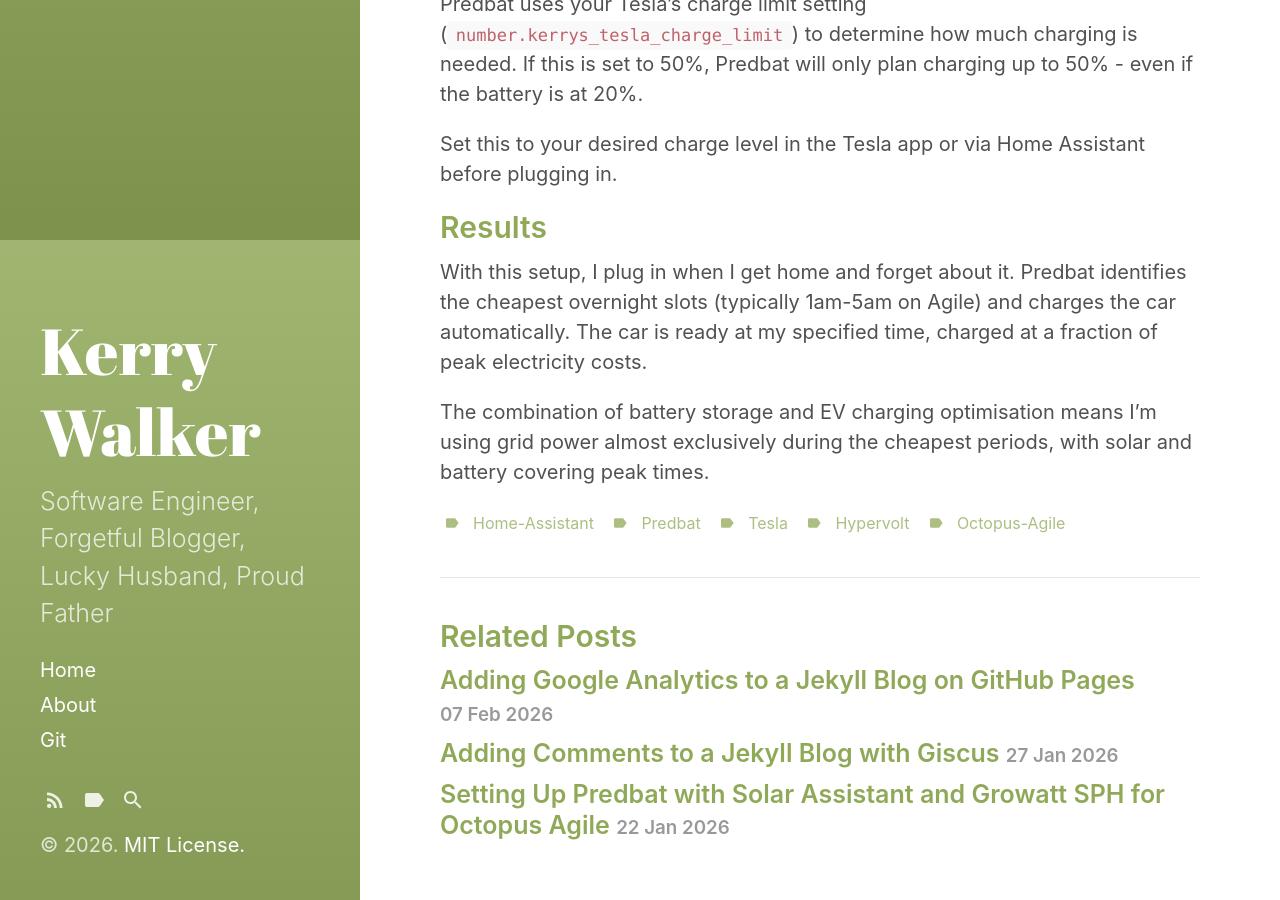
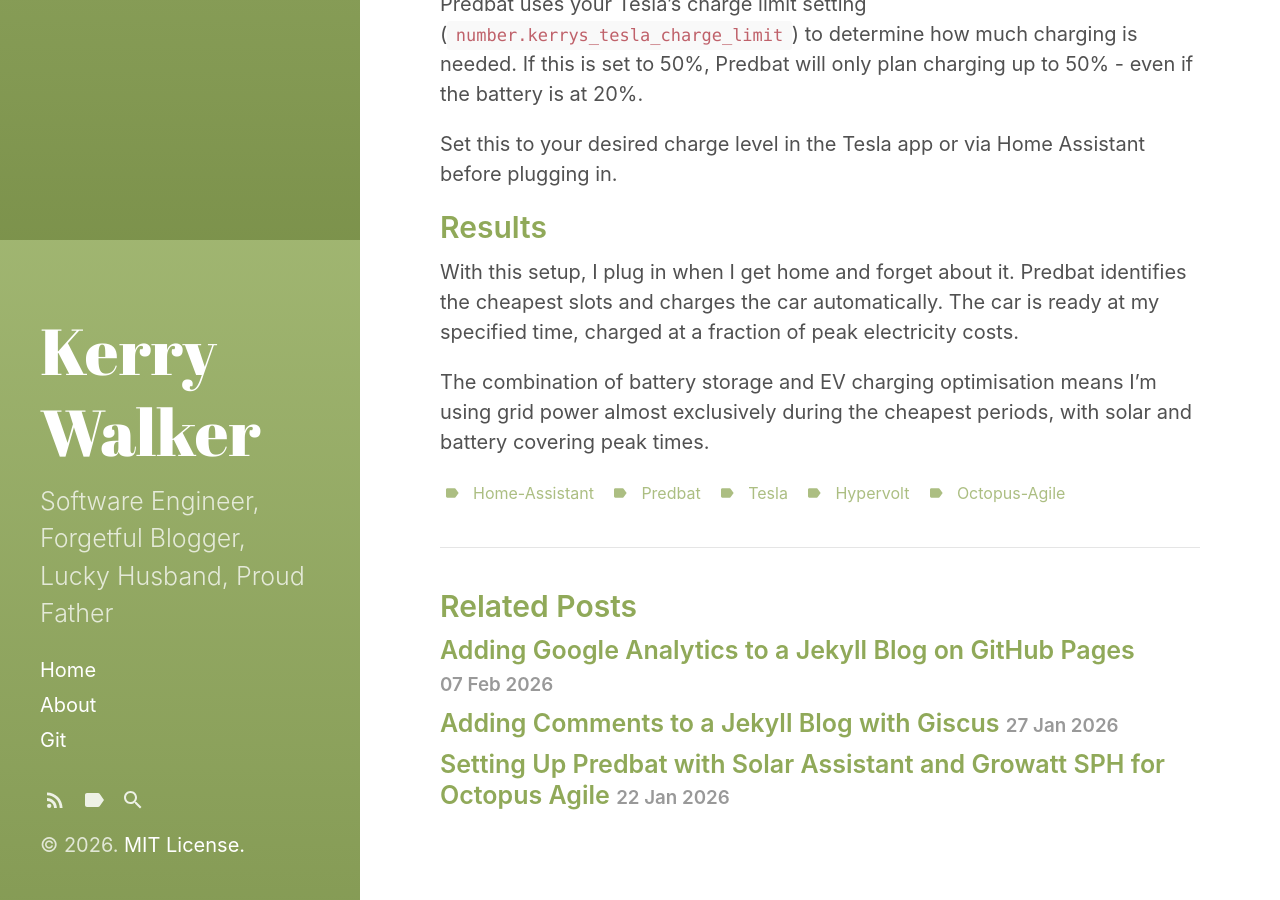
Before and after one commit to KerryWalker/KerryWalker.github.io, a Jekyll site: the page built from _posts/2026-01-24-predbat-tesla-ev-charging-hypervolt.md, in a window 1280 px wide and 900 px high, scrolled down 6960 px. Built offline with Jekyll 4.4.1, drawn with Linux system fonts in a browser that asks for light colours; comment, search, counter and statistics services are not loaded.

Commit message:
Update 2026-01-24-predbat-tesla-ev-charging-hypervolt.md

```diff
--- a/_posts/2026-01-24-predbat-tesla-ev-charging-hypervolt.md
+++ b/_posts/2026-01-24-predbat-tesla-ev-charging-hypervolt.md
@@ -250,6 +250,6 @@ Set this to your desired charge level in the Tesla app or via Home Assistant bef
 
 ## Results
 
-With this setup, I plug in when I get home and forget about it. Predbat identifies the cheapest overnight slots (typically 1am-5am on Agile) and charges the car automatically. The car is ready at my specified time, charged at a fraction of peak electricity costs.
+With this setup, I plug in when I get home and forget about it. Predbat identifies the cheapest slots and charges the car automatically. The car is ready at my specified time, charged at a fraction of peak electricity costs.
 
 The combination of battery storage and EV charging optimisation means I'm using grid power almost exclusively during the cheapest periods, with solar and battery covering peak times.
```
